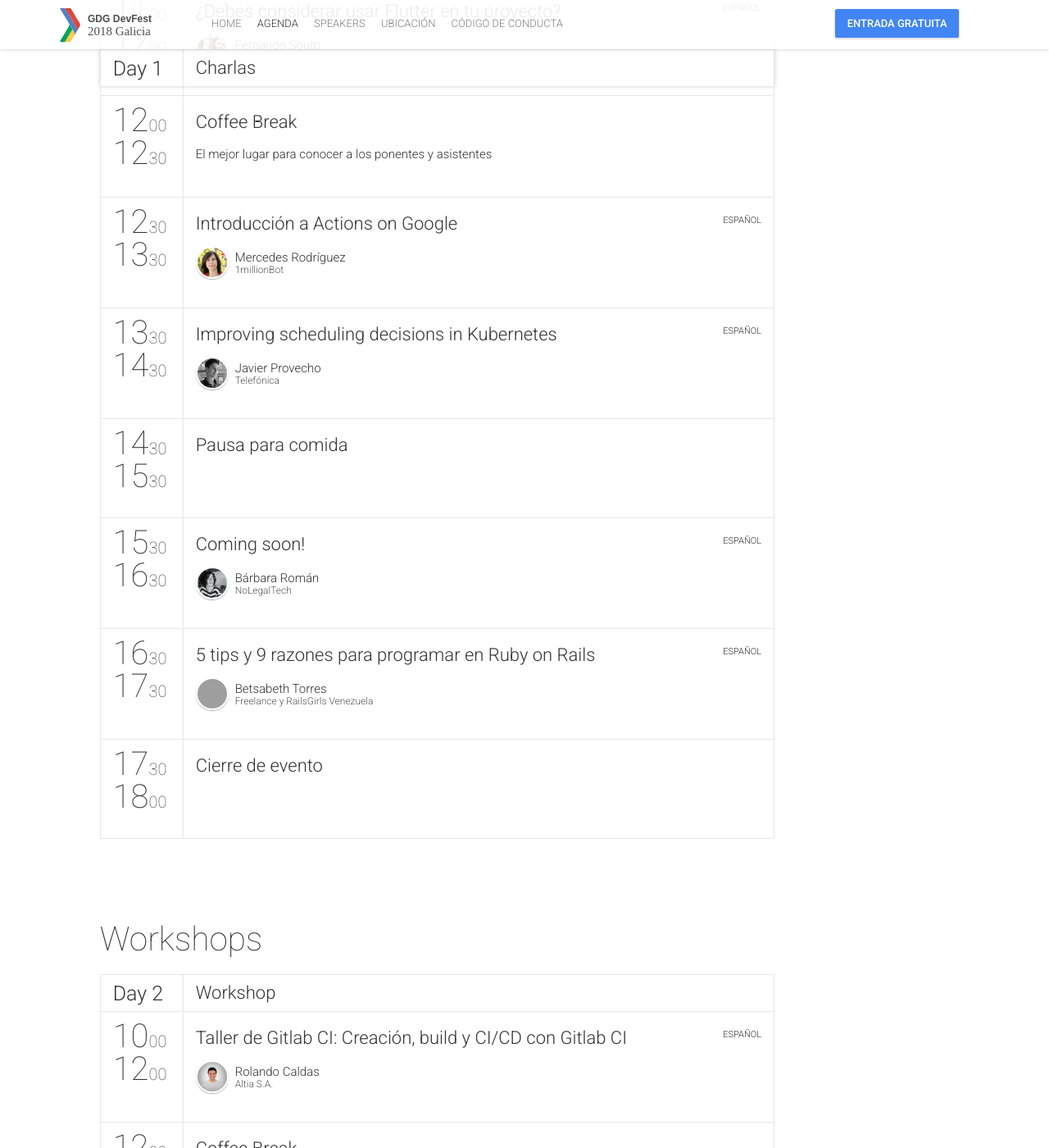
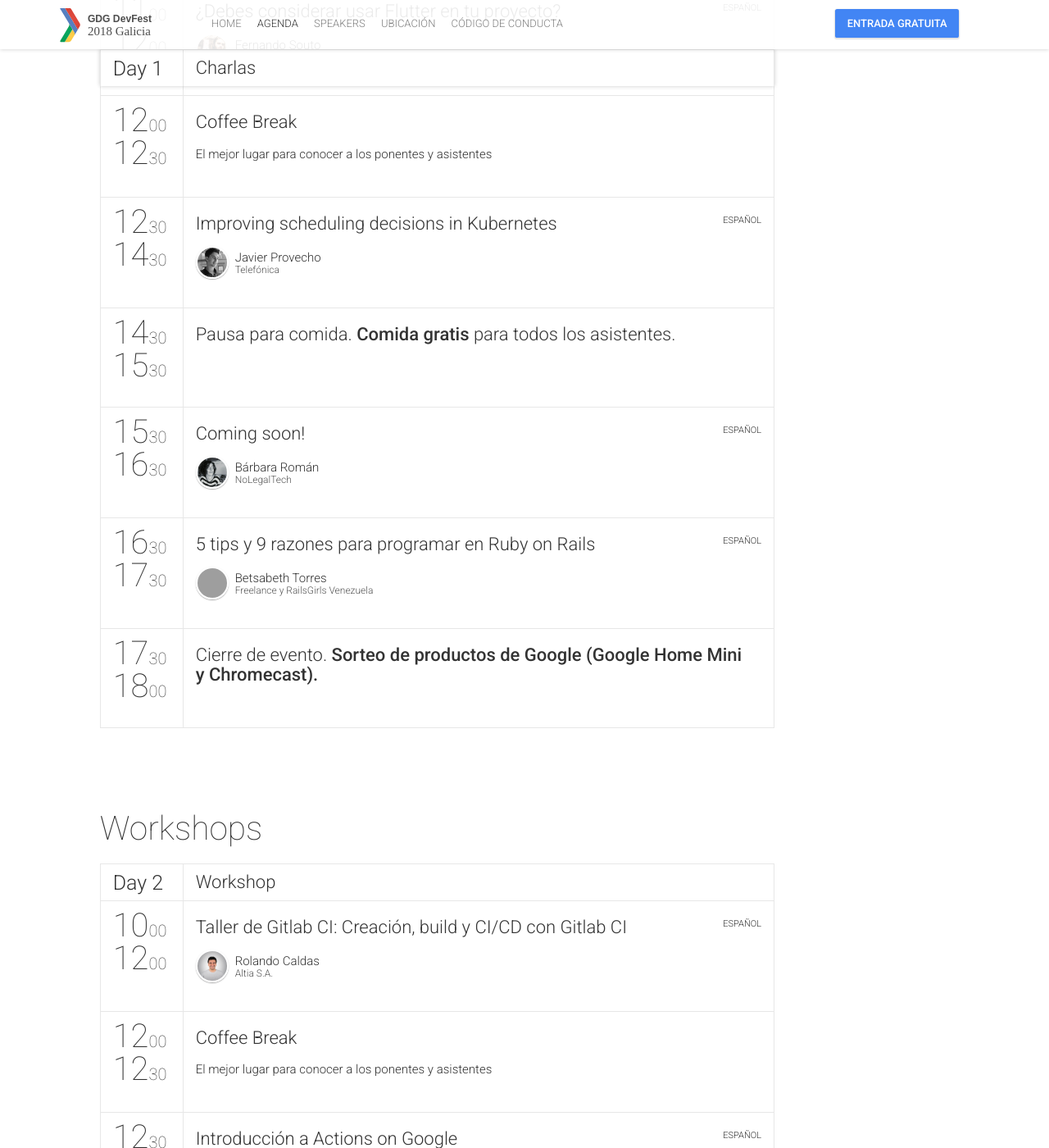
Before and after one commit to gdg-galicia/devfest.gdggalicia.com, a Jekyll site: the page built from schedule.html, in a window 1280 px wide and 1400 px high, scrolled down 973 px. Shown: the whole window at 82% size. Built offline with Jekyll 4.4.1, drawn with Linux system fonts in a browser that asks for light colours; nearby versions of some CDN libraries; comment, search, counter and statistics services are not loaded; some of the changed text lies outside the part shown; grey boxes are pictures that could not be loaded.

Commit message:
Minor changes fixing schedule error and sessions error
Removed duplicated session
Removed unnecessary not closed comment line
Updated social info in config

```diff
--- a/_config.yml
+++ b/_config.yml
@@ -35,8 +35,8 @@
 organizerLink: "https://developers.google.com/groups/chapter/106284181570326060854/"
 
 # Head
-metaKeywords: "event, gdg, devfest, google, programming, android, chrome, developers, vigo, galicia, santiago, santiago de compostela"
-twitterAccount: "@GDGGalicia"
+metaKeywords: "event, gdg, devfest, google, programming, android, chrome, developers, vigo, galicia, santiago, santiago de compostela, ourense, pontevedra"
+twitterAccount: "@gdggalicia"
 socialImageSrcGooglePlus: "/img/seo/sharing-google-plus.png"
 socialImageSrcTwitter: "/img/seo/sharing-twitter.png"
 socialImageSrcFacebook: "/img/seo/sharing-facebook.png"
@@ -83,7 +83,7 @@
 # Statistic Block
 statisticBlockImage: "numbers-front.jpg"
 statisticBlock:
- - {count: "150", specialCharacter: "", info: "asistentes"}
+ - {count: "180", specialCharacter: "", info: "asistentes"}
  - {count: "8", specialCharacter: "", info: "horas"}
  - {count: "9", specialCharacter: "", info: "ponentes"}
  - {count: "2", specialCharacter: "", info: "tracks"}
@@ -177,10 +177,10 @@
 
 # Footer
 socialLinks:
- - {link: "https://plus.google.com/communities/104458805154699272096", icon: "google-plus"}
+ #- {link: "https://plus.google.com/communities/104458805154699272096", icon: "google-plus"}
  - {link: "https://twitter.com/gdggalicia", icon: "twitter"}
- - {link: "https://www.facebook.com/pg/googledevelopergroupvigo/about/", icon: "facebook"}
- - {link: "https://github.com/GDGVigo", icon: "github"}
+ - {link: "https://www.facebook.com/gdgsantiagoes/", icon: "facebook"}
+ - {link: "https://github.com/gdg-galicia", icon: "github"}
 footerBlocks:
  -
   title: "Enlaces"
--- a/_data/schedule.yml
+++ b/_data/schedule.yml
@@ -29,13 +29,13 @@
         endTime: "12:30",
         sessionIds: [307]
     }
+    # - {
+    #     startTime: "12:30",
+    #     endTime: "13:30",
+    #     sessionIds: [004]
+    # }
     - {
         startTime: "12:30",
-        endTime: "13:30",
-        sessionIds: [004]
-    }
-    - {
-        startTime: "13:30",
         endTime: "14:30",
         sessionIds: [005]
     }
--- a/_data/sessions.yml
+++ b/_data/sessions.yml
@@ -19,13 +19,13 @@
 
 -
   id: 502
-  title: "Cierre de evento"
+  title: "Cierre de evento. <b>Sorteo de productos de Google (Google Home Mini y Chromecast).</b>"
   place: "Salón de Actos"
   service: true
 
 -
   id: 503
-  title: "Pausa para comida"
+  title: "Pausa para comida. <b>Comida gratis</b> para todos los asistentes."
   place: "Hall"
   service: true
 
--- a/index.html
+++ b/index.html
@@ -8,7 +8,7 @@
  {% include about.html %}
 
 
- <!--{% include latest-news.html %} -->
+ {% include latest-news.html %}
 
  {% include rockstar-speakers.html %}
 
```
